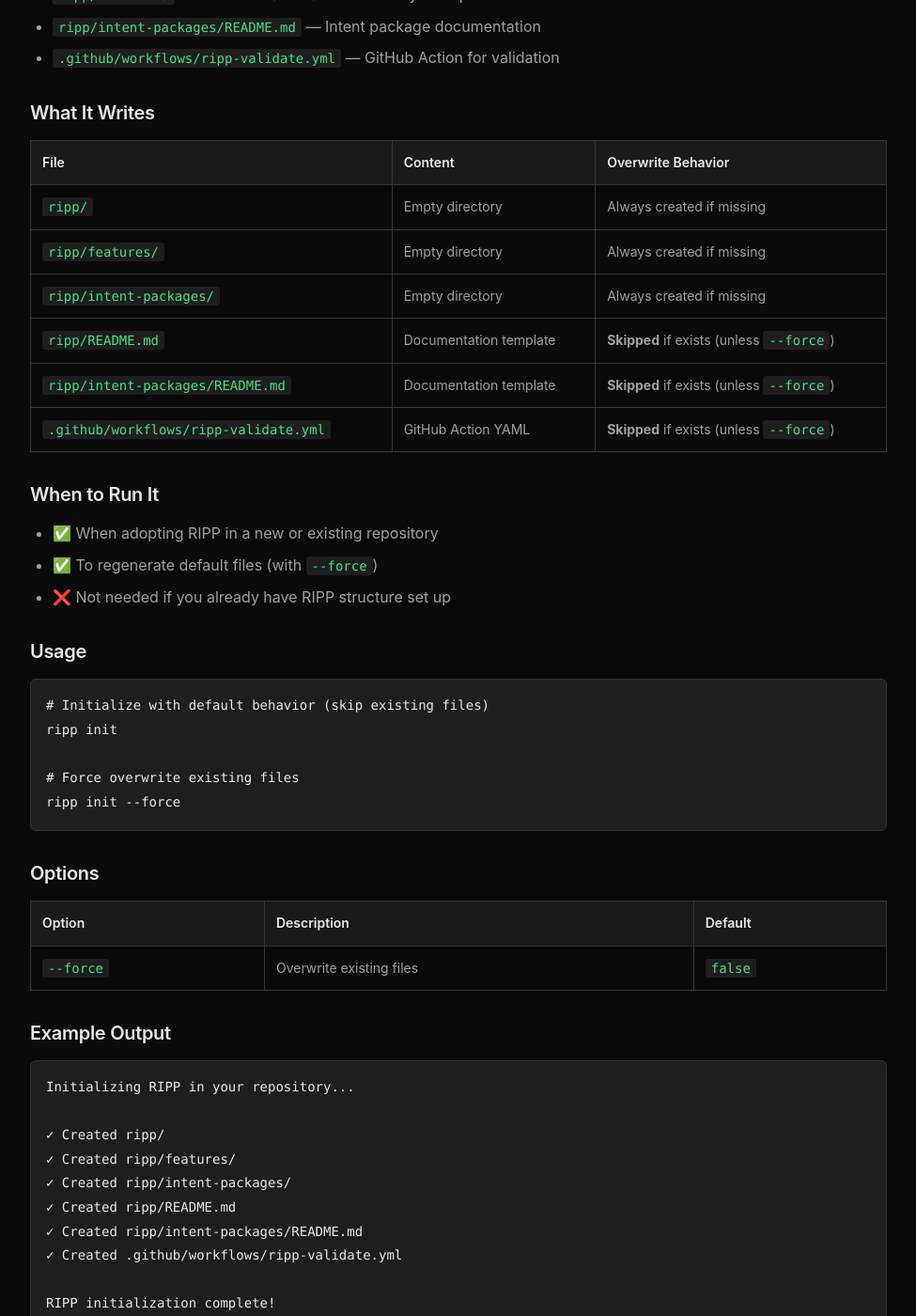
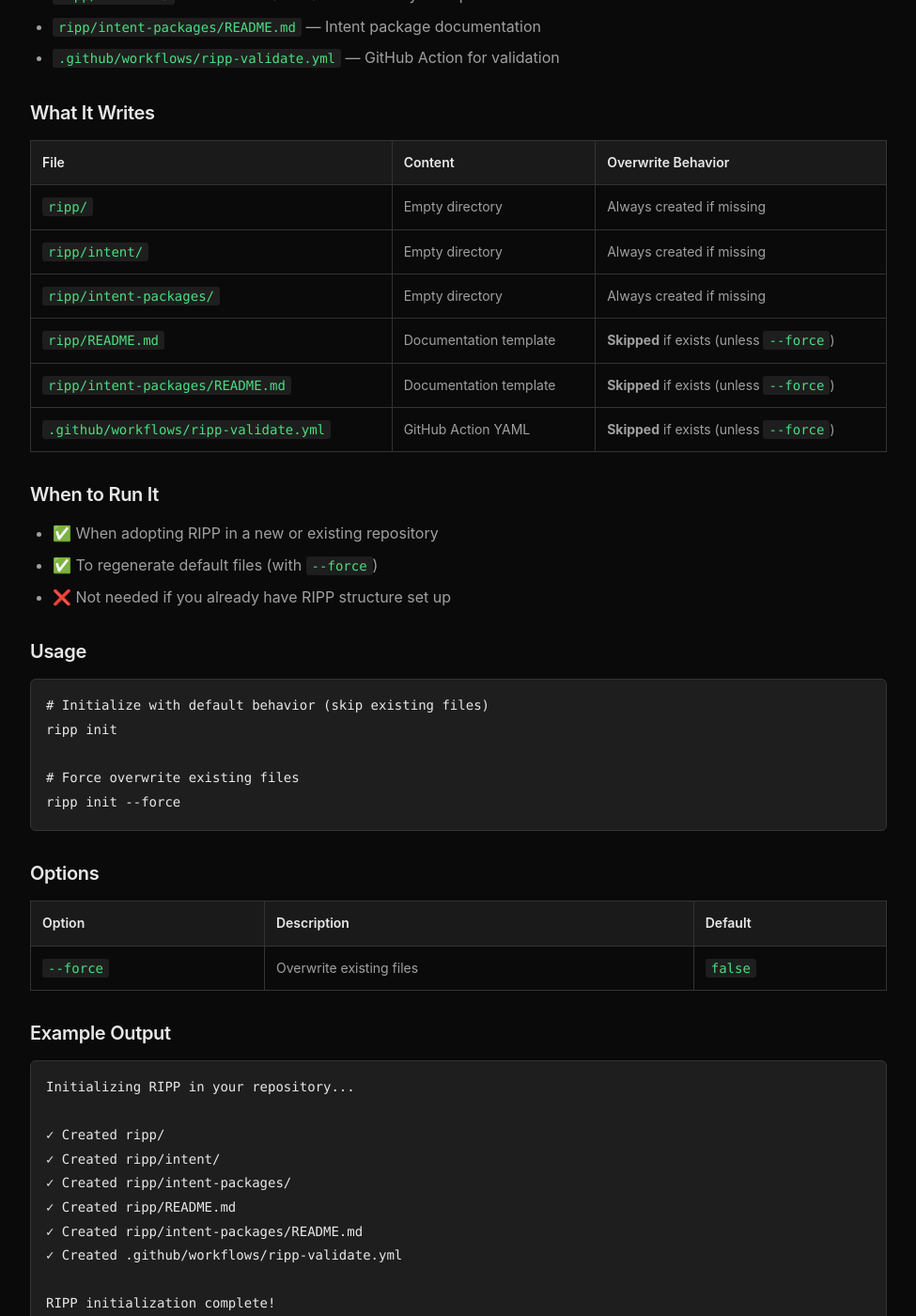
Before and after one commit to Dylan-Natter/ripp-protocol, a Jekyll site: the page built from docs/wiki/CLI-Reference.md, in a window 1280 px wide and 1400 px high, scrolled down 2044 px. Shown: the whole window at 94% size, without its empty margins (152-1127 px from the left). Built offline with Jekyll 4.4.1, drawn with Linux system fonts in a browser that asks for light colours; our own code applies the rules of GitHub Pages for plain Markdown files; some of the changed text lies outside the part shown.

Commit message:
Update all documentation with new directory paths
- Update getting-started.md with new structure
- Update CLI-Reference.md paths (intent/, output/*)
- Update GitHub-Integration.md examples
- Update Monorepos-and-Advanced-Layouts.md
- Update VS-Code-Extension-vNext.md
- Format all documentation with prettier
- All tests passing

Co-authored-by: Dylan-Natter <69005338+Dylan-Natter@users.noreply.github.com>

````diff
--- a/docs/wiki/CLI-Reference.md
+++ b/docs/wiki/CLI-Reference.md
@@ -56,7 +56,7 @@ Sets up the recommended directory structure and GitHub Actions workflow for RIPP
 Creates:
 
 - `ripp/` — Main directory for RIPP artifacts
-- `ripp/features/` — Directory for feature RIPP packets
+- `ripp/intent/` — Directory for feature RIPP packets
 - `ripp/intent-packages/` — Directory for packaged artifacts
 - `ripp/README.md` — Documentation about RIPP in your repo
 - `ripp/intent-packages/README.md` — Intent package documentation
@@ -67,7 +67,7 @@ Creates:
 | File                                  | Content                | Overwrite Behavior                       |
 | ------------------------------------- | ---------------------- | ---------------------------------------- |
 | `ripp/`                               | Empty directory        | Always created if missing                |
-| `ripp/features/`                      | Empty directory        | Always created if missing                |
+| `ripp/intent/`                        | Empty directory        | Always created if missing                |
 | `ripp/intent-packages/`               | Empty directory        | Always created if missing                |
 | `ripp/README.md`                      | Documentation template | **Skipped** if exists (unless `--force`) |
 | `ripp/intent-packages/README.md`      | Documentation template | **Skipped** if exists (unless `--force`) |
@@ -101,7 +101,7 @@ ripp init --force
 Initializing RIPP in your repository...
 
 ✓ Created ripp/
-✓ Created ripp/features/
+✓ Created ripp/intent/
 ✓ Created ripp/intent-packages/
 ✓ Created ripp/README.md
 ✓ Created ripp/intent-packages/README.md
@@ -110,8 +110,8 @@ Initializing RIPP in your repository...
 RIPP initialization complete!
 
 Next steps:
-1. Create your first RIPP packet in ripp/features/
-2. Run 'ripp validate ripp/features/' to validate
+1. Create your first RIPP packet in ripp/intent/
+2. Run 'ripp validate ripp/intent/' to validate
 3. Commit and push to enable CI/CD validation
 ```
 
@@ -152,7 +152,7 @@ Ensures RIPP packets conform to the specification and include all required secti
 ripp validate my-feature.ripp.yaml
 
 # Validate all files in a directory
-ripp validate ripp/features/
+ripp validate ripp/intent/
 
 # Validate current directory
 ripp validate .
@@ -239,13 +239,13 @@ Identifies issues that are syntactically valid but violate best practices.
 
 ```bash
 # Lint files in a directory
-ripp lint ripp/features/
+ripp lint ripp/intent/
 
 # Treat warnings as errors (fail on warnings)
-ripp lint ripp/features/ --strict
+ripp lint ripp/intent/ --strict
 
 # Custom output directory
-ripp lint ripp/features/ --output ./build/reports/
+ripp lint ripp/intent/ --output ./build/reports/
 ```
 
 ### Options
@@ -308,7 +308,7 @@ Linting RIPP packets...
 
 ```yaml
 - name: Lint RIPP Packets (strict)
-  run: ripp lint ripp/features/ --strict
+  run: ripp lint ripp/intent/ --strict
 ```
 
 ---
````
Also changed, not shown: docs/getting-started.md (+7 -3 lines), docs/wiki/GitHub-Integration.md (+2 -2 lines), docs/wiki/Monorepos-and-Advanced-Layouts.md (+6 -6 lines), docs/wiki/VS-Code-Extension-vNext.md (+1 -1 lines).
